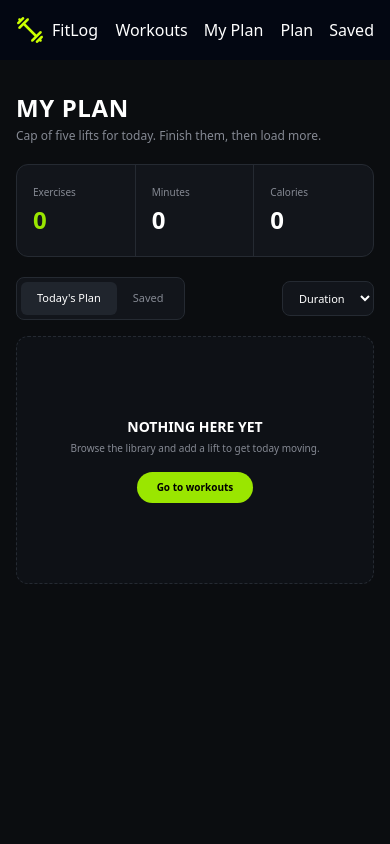
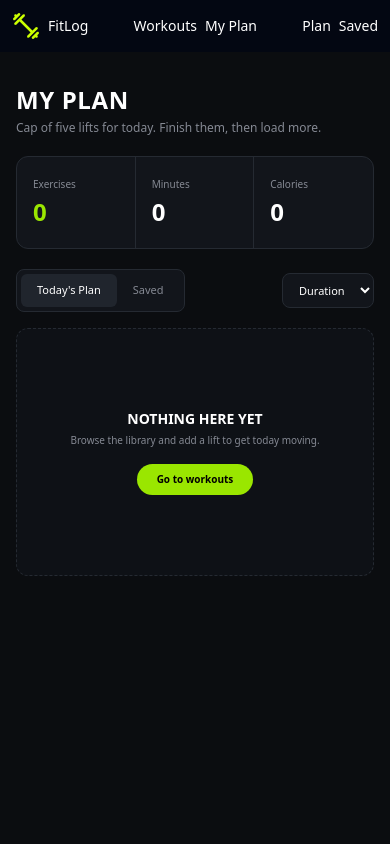
Before and after one commit to toufiq-tech/Fit-Log, a Next.js app: page /myplan in a window 390 px wide. Shown: the top 844 px of the page. Built offline with nearby package versions, Linux system fonts and the light colour scheme.

Commit message:
Navbar Responsive Done

```diff
--- a/src/app/components/Navbar.tsx
+++ b/src/app/components/Navbar.tsx
@@ -5,17 +5,17 @@ import Link from 'next/link';
 
 const Navbar = () => {
     return (
-        <div className='flex justify-between items-center p-4 bg-gray-950 text-white'>
+        <div className='flex justify-between items-center p-3 sm:p-4 bg-gray-950 text-white'>
         <div className='container mx-auto flex justify-between items-center'>
           <div className='flex items-center space-x-2'>
             <Image src={Logo} alt="Logo" width={28} height={28} />
-            <h1>FitLog</h1>
+            <h1 className='text-sm sm:text-base'>FitLog</h1>
           </div>
-          <div className='flex space-x-4'>
+          <div className='flex space-x-2 sm:space-x-4 text-sm sm:text-base'>
             <Link href="/" >Workouts</Link>
             <Link href="/myplan" >My Plan</Link>
           </div>
-          <div className='flex space-x-4'>
+          <div className='flex space-x-2 sm:space-x-4 text-sm sm:text-base'>
             <Link href="/myplan" >Plan</Link>
             <Link href="/myplan" >Saved</Link>
             </div>
```
